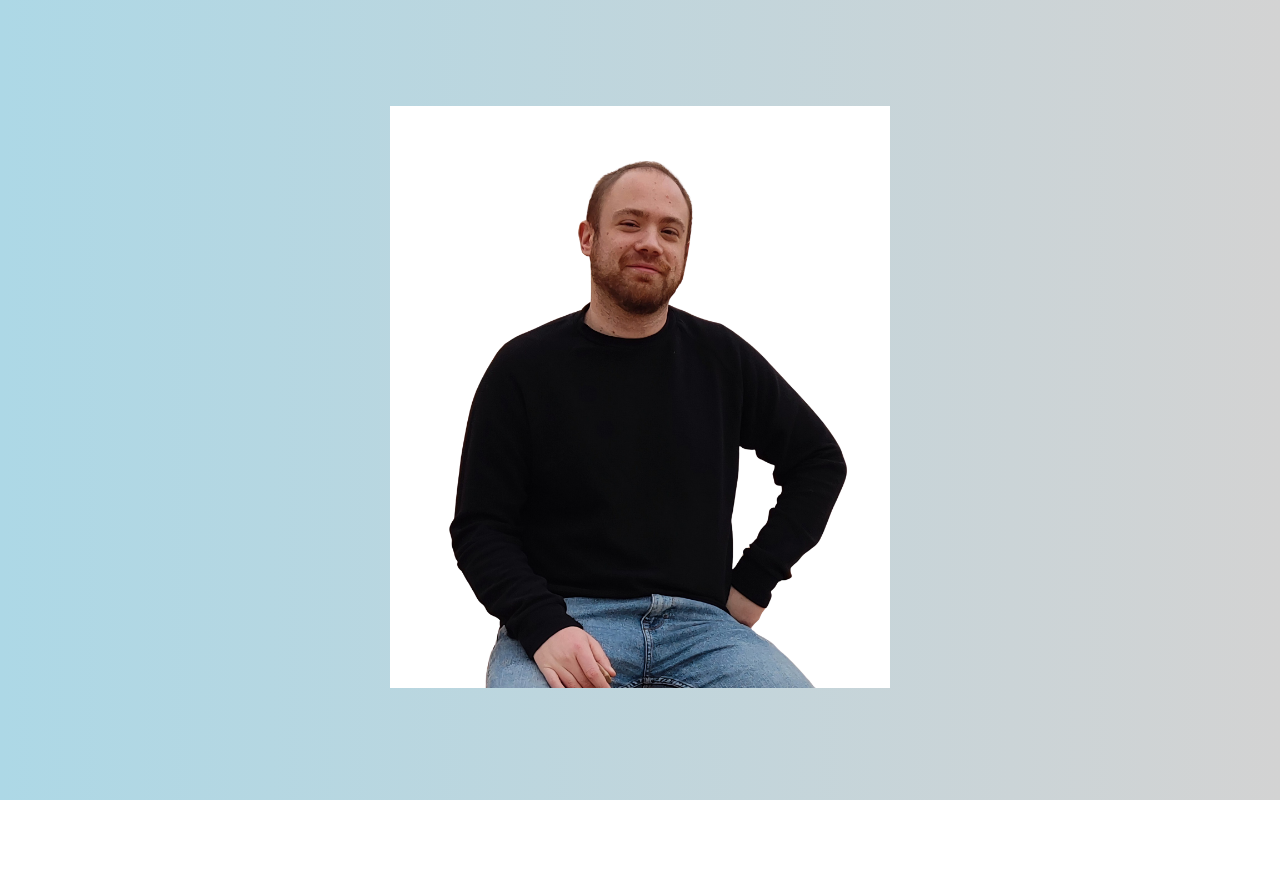
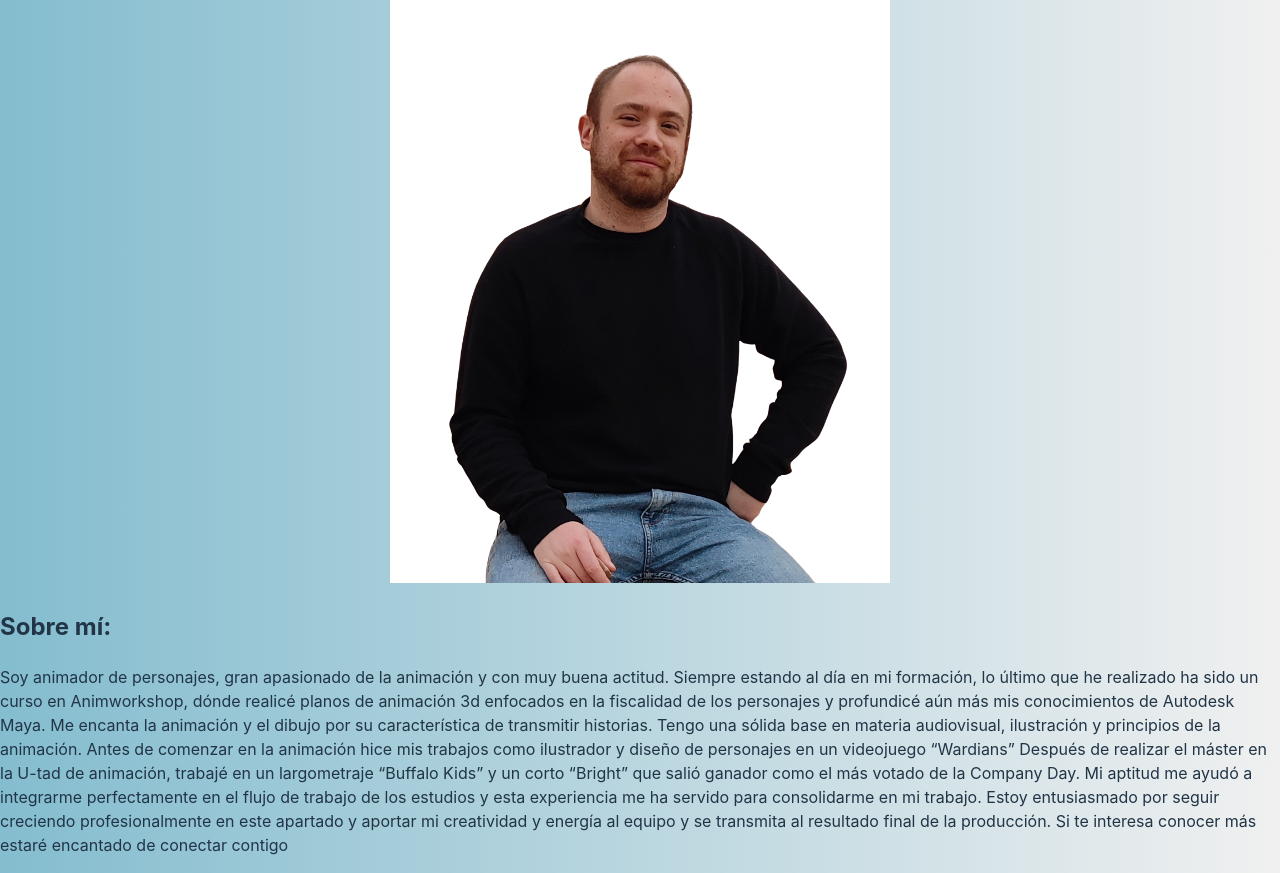
Before and after one commit to Javitocatral/porfolio-dani, a React (Vite) app: page / in a window 1280 px wide. Before the commit the page ends 800 px from the top, so only its background shows below. Built offline with nearby package versions, Linux system fonts and the light colour scheme.

Commit message:
sobre mi

```diff
--- a/src/App.css
+++ b/src/App.css
@@ -1,8 +1,9 @@
 .container {
-  width: 100vw;
-  height: 100vh;
+  width: 100%;
+  height: 100%;
   display: flex;
   justify-content: center;
+  flex-direction: column;
   align-items: center;
   transition: background 0.5s ease; /* Transición suave */
 }
--- a/src/App.jsx
+++ b/src/App.jsx
@@ -4,7 +4,7 @@ import { useState } from 'react'
 
 function App() {
   const [gradient, setGradient] = useState(
-    'linear-gradient(to right, #add8e6, #d3d3d3)'
+    'linear-gradient(to right,rgb(132, 189, 207),rgb(240, 240, 240))'
   )
 
   const handleMouseMove = (event) => {
@@ -32,6 +32,30 @@ function App() {
             alt="foto de medio cuerpo de daniel"
           />
         </div>
+        <div>
+          <h2>Sobre mí:</h2>
+          <p>
+            {' '}
+            Soy animador de personajes, gran apasionado de la animación y con
+            muy buena actitud. Siempre estando al día en mi formación, lo último
+            que he realizado ha sido un curso en Animworkshop, dónde realicé
+            planos de animación 3d enfocados en la fiscalidad de los personajes
+            y profundicé aún más mis conocimientos de Autodesk Maya. Me encanta
+            la animación y el dibujo por su característica de transmitir
+            historias. Tengo una sólida base en materia audiovisual, ilustración
+            y principios de la animación. Antes de comenzar en la animación hice
+            mis trabajos como ilustrador y diseño de personajes en un videojuego
+            “Wardians” Después de realizar el máster en la U-tad de animación,
+            trabajé en un largometraje “Buffalo Kids” y un corto “Bright” que
+            salió ganador como el más votado de la Company Day. Mi aptitud me
+            ayudó a integrarme perfectamente en el flujo de trabajo de los
+            estudios y esta experiencia me ha servido para consolidarme en mi
+            trabajo. Estoy entusiasmado por seguir creciendo profesionalmente en
+            este apartado y aportar mi creatividad y energía al equipo y se
+            transmita al resultado final de la producción. Si te interesa
+            conocer más estaré encantado de conectar contigo{' '}
+          </p>
+        </div>
       </div>
     </>
   )
```
